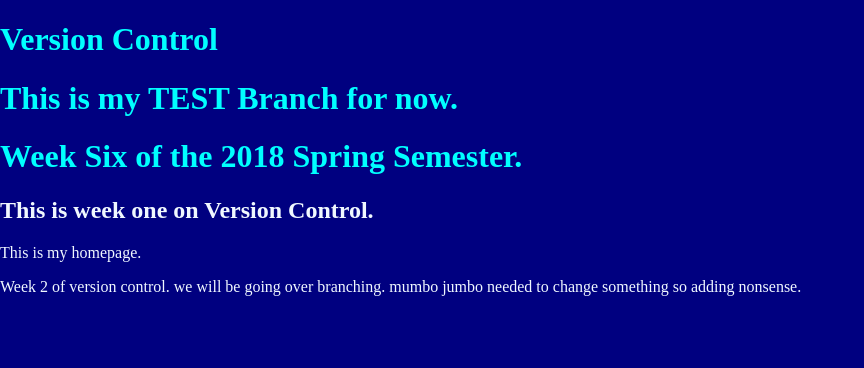
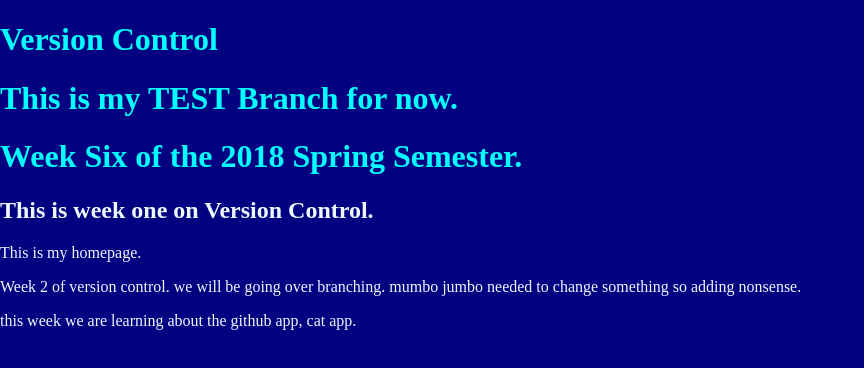
Before and after one commit to Harmony-AS/web-tools-lecture, a plain HTML site: page index.html in a window 1280 px wide. Shown: the whole page, without its empty margins (0-864 px from the left). Drawn offline with nearby package versions, Linux system fonts and the light colour scheme.

Commit message:
changes index for VC 3
Added content for week 3 of version control

```diff
--- a/index.html
+++ b/index.html
@@ -26,6 +26,7 @@
         <h2> This is week one on Version Control.</h2>
         <p>This is my homepage. </p>
         <p>Week 2 of version control. we will be going over branching. mumbo jumbo needed to change something so adding nonsense.</p>
+        <p>this week we are learning about the github app, cat app.</p>
     </main>
     <footer>
     </footer>
```
